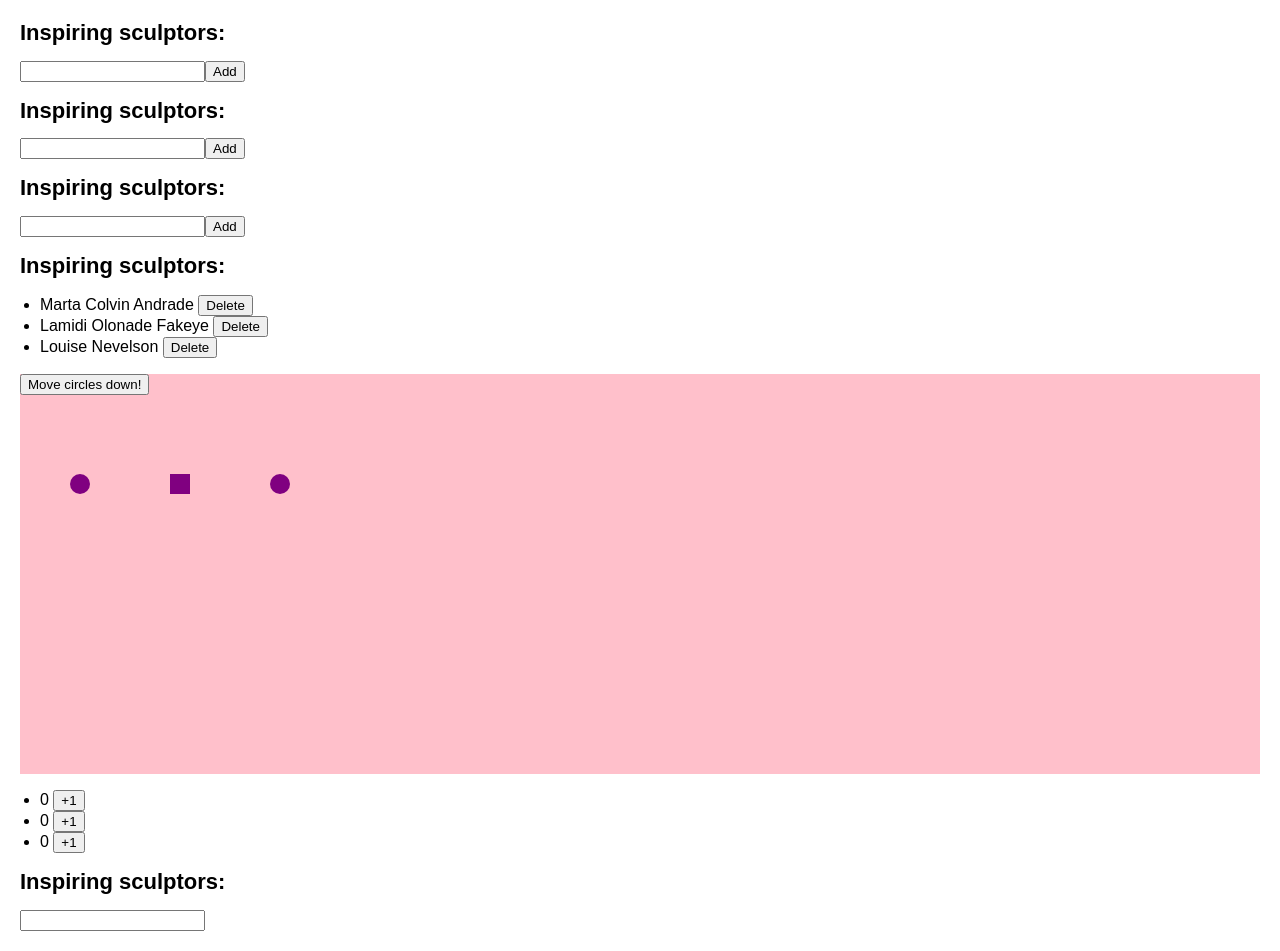
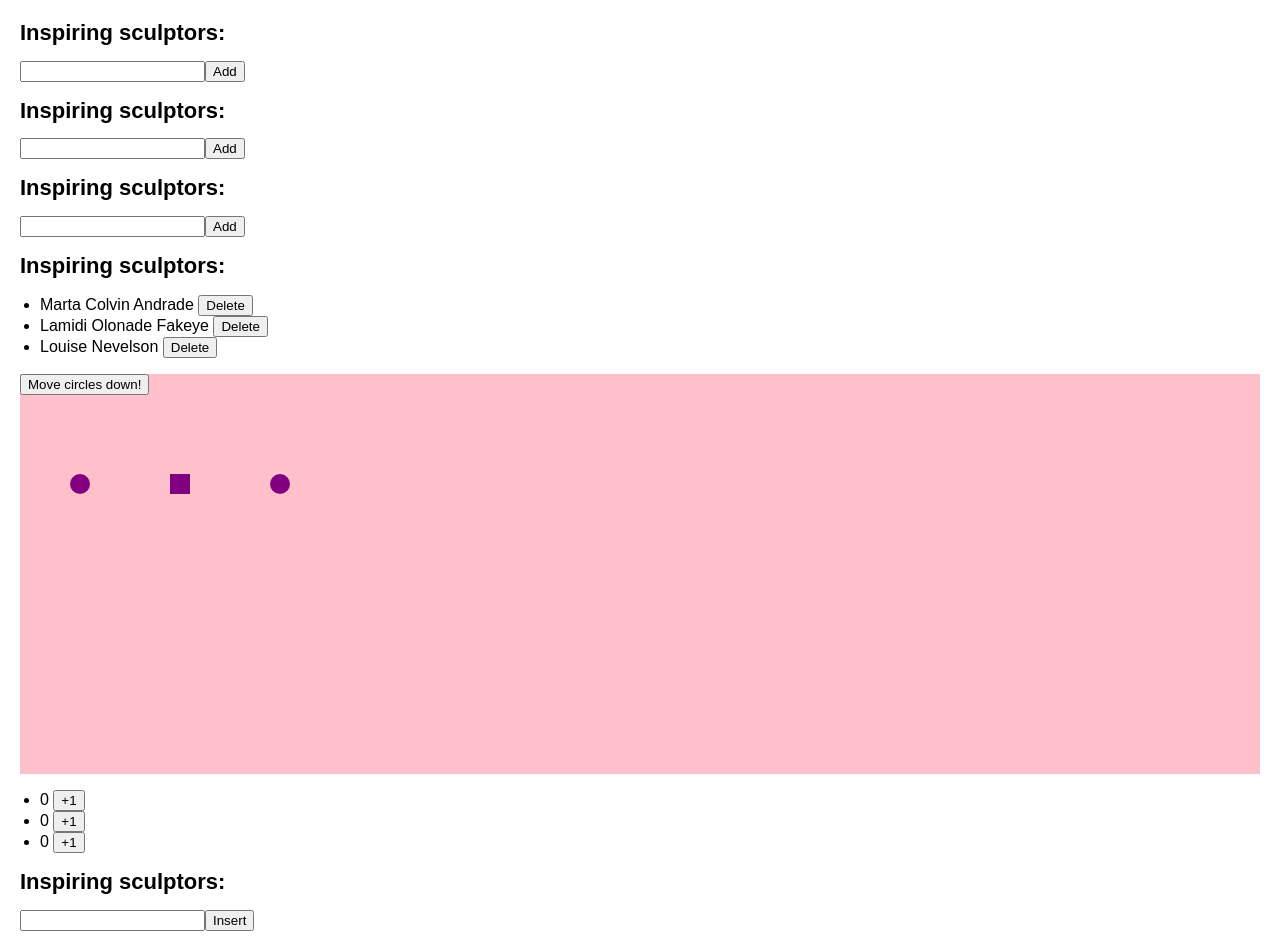
Before and after one commit to zelitosaide/react-js-course, a React (Create React App) app: page / in a window 1280 px wide. Built offline with nearby package versions, Linux system fonts and the light colour scheme.

Commit message:
Updating arrays in state

```diff
--- a/src/learn/learn-react/adding-interactivity/updating-arrays-in-state/index.js
+++ b/src/learn/learn-react/adding-interactivity/updating-arrays-in-state/index.js
@@ -26,6 +26,17 @@ function List() {
   const [name, setName] = useState("");
   const [artists, setArtists] = useState(initialArtists);
 
+  function handleClick() {
+    const insertAt = 1; // Could be an index
+    const nextArtists = [
+      // Items before the insertion point:
+      ...artists.slice(0, insertAt),
+      { id: nextId++, name: name },
+      // Items after the insertion point:
+      ...artists.slice(insertAt),
+    ];
+  }
+
   return (
     <>
       <h1>Inspiring sculptors:</h1>
@@ -35,6 +46,7 @@ function List() {
           setName(e.target.value);
         }}
       />
+      <button onClick={handleClick}>Insert</button>
     </>
   );
 }
```
